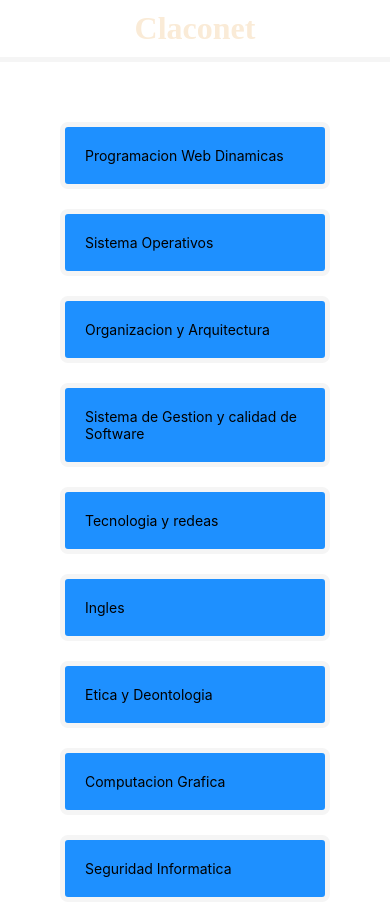
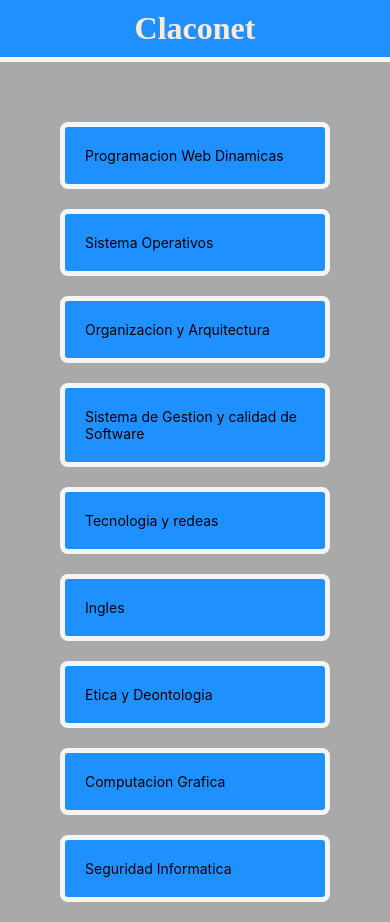
Before and after one commit to manzo1701/claconet, a React Native app: screen /Materia in a window 390 px wide. Built offline with nearby package versions, Linux system fonts and the light colour scheme.

Commit message:
comit realizado

```diff
--- a/Styles/Styles.css
+++ b/Styles/Styles.css
@@ -3,7 +3,9 @@
     padding: 0;
     font-family: Nunito-Light;
     src: url(../Resources/Nunito-Light.ttf);
-   }
+    background-color:darkgray ;
+
+}
 
 .body{
     font-size: 80px;
@@ -23,7 +25,6 @@
     font-size:20px;
 
 
-
 }
 .return{
     display: flex;
@@ -36,6 +37,7 @@
     align-items: center;
     justify-content: center;
     margin-bottom: 20px;
+    background-color: dodgerblue;
     color: antiquewhite;
     padding-bottom: 10px;
     padding-top: 10px;
```
